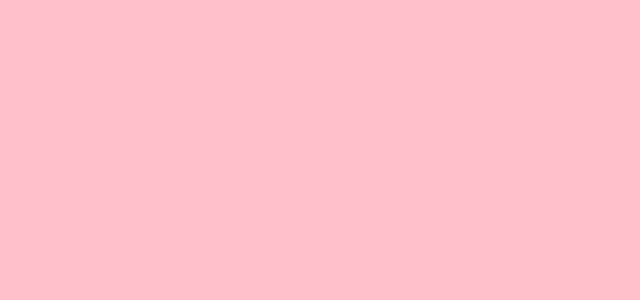
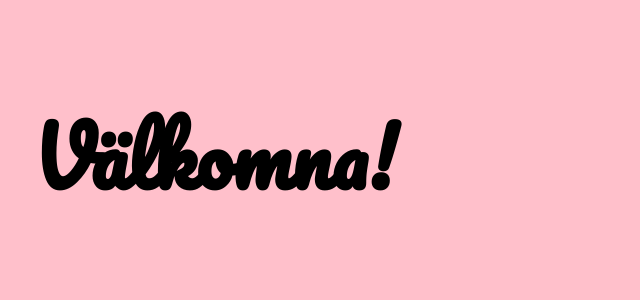
Before and after one commit to jertfelt/smalin, a JavaScript app: page / in a window 1280 px wide. Shown: the top 300 px of the page, without its empty margins (0-640 px from the left). Built offline with nearby package versions, Linux system fonts and the light colour scheme; the HTML template or start-up script is replaced by a standard one.

Commit message:
lagt in routes

```diff
--- a/src/App.js
+++ b/src/App.js
@@ -1,11 +1,15 @@
 import Startpage from "./views/Startpage";
+import {BrowserRouter as Router, Routes, Route} from "react-router-dom";
 
 function App() {
   return (
-
+  <Router>
     <div className="App">
-
+     <Routes>
+      <Route exact path="/" element={<Startpage />}></Route>
+     </Routes>
     </div>
+  </Router>
   );
 }
 
--- a/src/index.css
+++ b/src/index.css
@@ -7,3 +7,8 @@ margin: 0 auto;
 padding:2rem;
 font-family: Lato;
 }
+
+.really-big-text{
+  font-family:Pacifico;
+  font-size:80px;
+}
--- a/src/views/Startpage.js
+++ b/src/views/Startpage.js
@@ -0,0 +1,13 @@
+import { Link } from "react-router-dom";
+
+const Startpage = () => {
+  return (
+  <div className="welcome">
+    <h1 className="really-big-text">Välkomna!</h1>
+    <div>
+
+    </div>
+  </div> );
+}
+
+export default Startpage;
```
